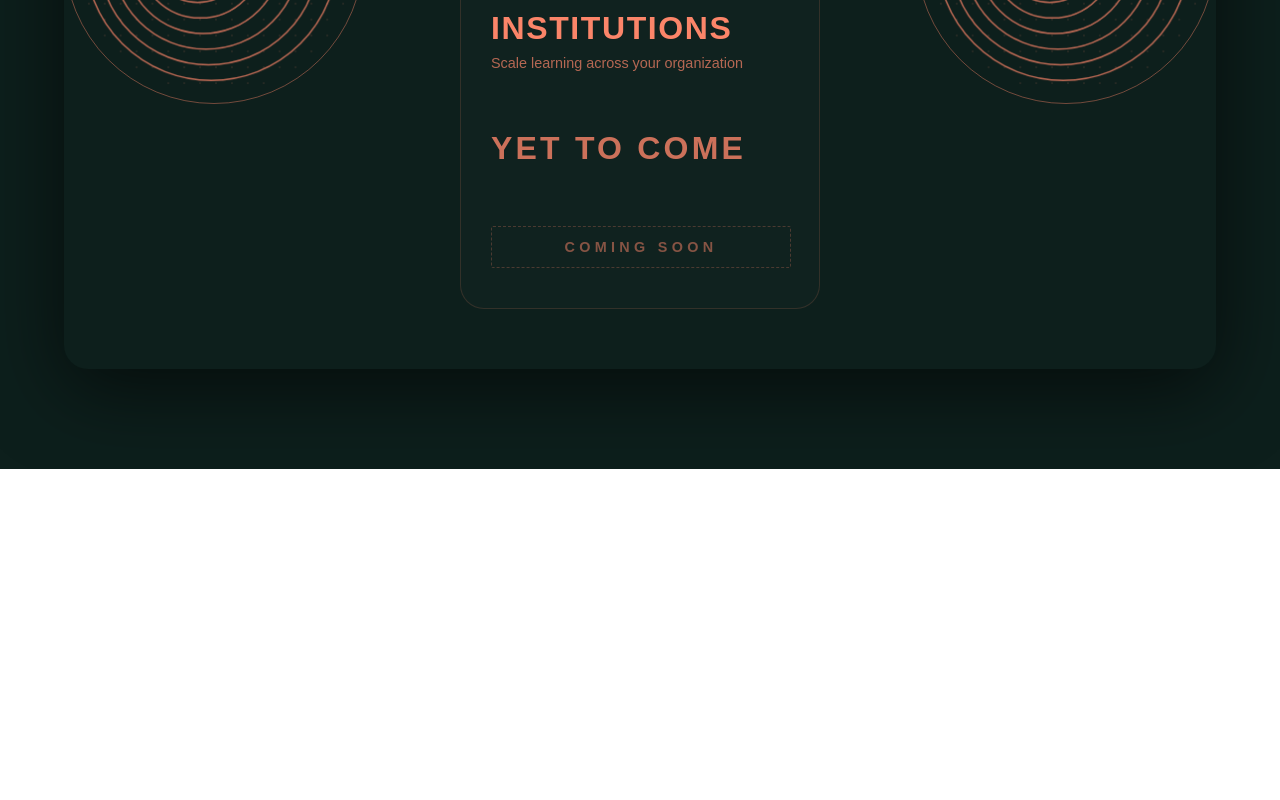
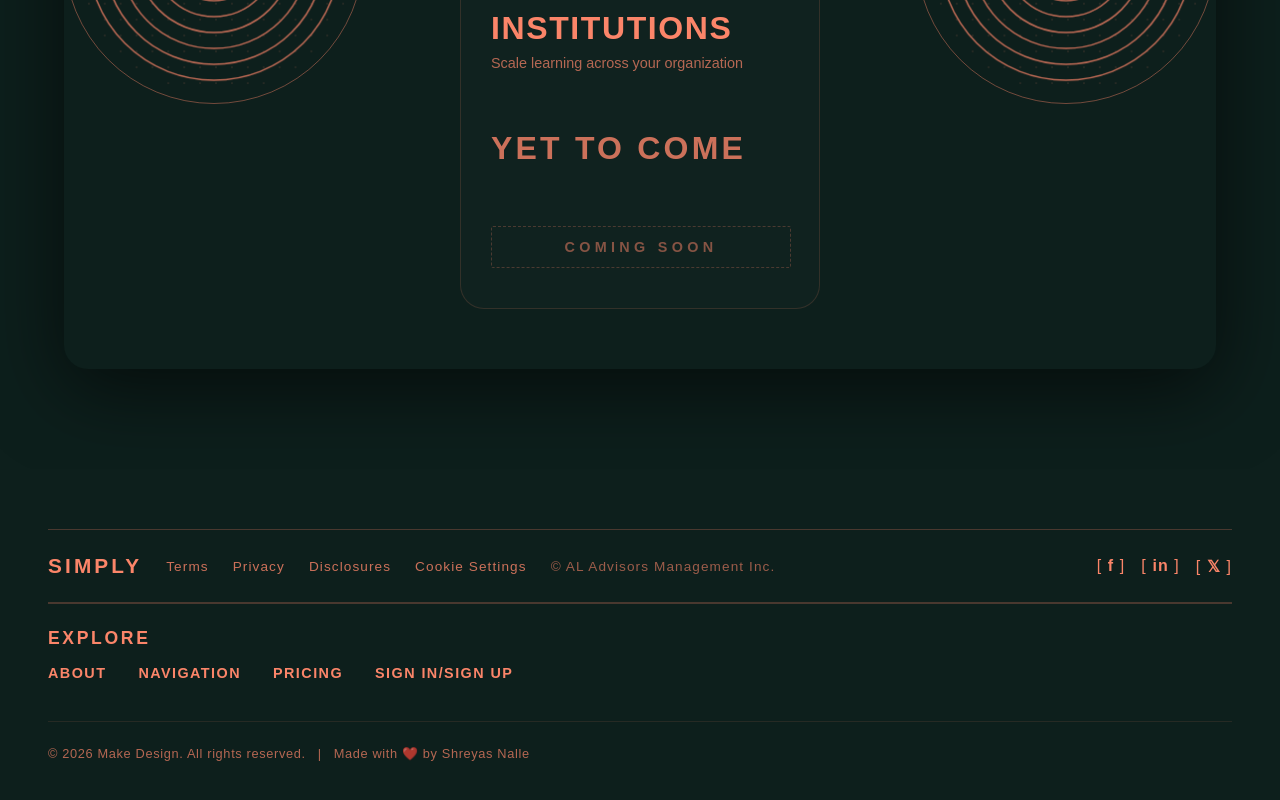
Before and after one commit to Shreyasnalle/RAG_Learning_Assistant, a React app in the folder frontend/frontend_code/: page / in a window 1280 px wide. Shown: the part 2606-3406 px from the top of the page. Before the commit the page ends 3075 px from the top, so only its background shows below. Built offline with nearby package versions, Linux system fonts and the light colour scheme; the HTML template or start-up script is replaced by a standard one.

Commit message:
landing page done

```diff
--- a/frontend/frontend_code/pages/landing_page.jsx
+++ b/frontend/frontend_code/pages/landing_page.jsx
@@ -17,7 +17,6 @@ const PricingVisual = () => {
     const homeY = height / 2;
 
     let ball = { x: homeX, y: homeY, targetX: homeX, targetY: homeY };
-    let time = 0;
 
     const handleMouseMove = (e) => {
       const rect = canvas.getBoundingClientRect();
@@ -44,9 +43,8 @@ const PricingVisual = () => {
     const draw = () => {
       ctx.clearRect(0, 0, width, height);
 
-      ball.x += (ball.targetX - ball.x) * 0.1;
-      ball.y += (ball.targetY - ball.y) * 0.1;
-      time += 0.025; // Control animation speed
+      ball.x += (ball.targetX - ball.x) * 0.5;
+      ball.y += (ball.targetY - ball.y) * 0.5;
 
       // Draw background dot grid inside the circular bounds
       ctx.fillStyle = 'rgba(251, 133, 105, 0.15)';
@@ -67,17 +65,13 @@ const PricingVisual = () => {
       const baseRadius = 15;
       const spacing = 16;
 
-      // Orbit offset for the wave effect
-      const orbitX = Math.cos(time) * 22;
-      const orbitY = Math.sin(time) * 22;
-
       for (let i = numCircles - 1; i >= 0; i--) {
         const radius = baseRadius + i * spacing;
         const factor = (numCircles - i) / numCircles; // Inner circles offset more
 
-        // Combine mouse displacement and the rolling orbit wave
-        const cx = homeX + (ball.x - homeX) * factor + orbitX * factor;
-        const cy = homeY + (ball.y - homeY) * factor + orbitY * factor;
+        // Offset circles only in the direction of the mouse displacement
+        const cx = homeX + (ball.x - homeX) * factor;
+        const cy = homeY + (ball.y - homeY) * factor;
 
         ctx.beginPath();
         ctx.arc(cx, cy, radius, 0, Math.PI * 2);
@@ -651,6 +645,92 @@ export default function LandingPage() {
 
         </div>
       </section>
+
+      {/* Footer Section */}
+      <footer style={{
+        position: 'relative',
+        zIndex: 5,
+        width: '100%',
+        backgroundColor: '#0d1f1c',
+        padding: '60px 48px 40px 48px',
+        boxSizing: 'border-box',
+        color: '#fb8569',
+        fontFamily: '"Satoshi", sans-serif',
+      }}>
+        {/* Top border bar */}
+        <div style={{ height: '1.5px', backgroundColor: 'rgba(251, 133, 105, 0.25)', width: '100%', marginBottom: '24px' }} />
+
+        {/* First Row: Brand, terms, socials */}
+        <div style={{
+          display: 'flex',
+          justifyContent: 'space-between',
+          alignItems: 'center',
+          flexWrap: 'wrap',
+          gap: '20px',
+          fontSize: '0.85rem',
+          fontWeight: '500',
+          letterSpacing: '0.08em'
+        }}>
+          <div style={{ display: 'flex', alignItems: 'center', gap: '24px', flexWrap: 'wrap' }}>
+            <span style={{ fontSize: '1.3rem', fontWeight: '800', letterSpacing: '0.15em' }}>SIMPLY</span>
+            <a href="#" style={{ color: 'inherit', textDecoration: 'none', opacity: 0.8 }}>Terms</a>
+            <a href="#" style={{ color: 'inherit', textDecoration: 'none', opacity: 0.8 }}>Privacy</a>
+            <a href="#" style={{ color: 'inherit', textDecoration: 'none', opacity: 0.8 }}>Disclosures</a>
+            <a href="#" style={{ color: 'inherit', textDecoration: 'none', opacity: 0.8 }}>Cookie Settings</a>
+            <span style={{ opacity: 0.6 }}>© AL Advisors Management Inc.</span>
+          </div>
+
+          {/* Social Links styled like reference brackets */}
+          <div style={{ display: 'flex', gap: '16px' }}>
+            <a href="#" style={{ color: 'inherit', textDecoration: 'none', fontSize: '1rem' }}>
+              <span>[ </span>
+              <span style={{ fontWeight: 'bold' }}>f</span>
+              <span> ]</span>
+            </a>
+            <a href="#" style={{ color: 'inherit', textDecoration: 'none', fontSize: '1rem' }}>
+              <span>[ </span>
+              <span style={{ fontWeight: 'bold' }}>in</span>
+              <span> ]</span>
+            </a>
+            <a href="#" style={{ color: 'inherit', textDecoration: 'none', fontSize: '1rem' }}>
+              <span>[ </span>
+              <span style={{ fontWeight: 'bold' }}>𝕏</span>
+              <span> ]</span>
+            </a>
+          </div>
+        </div>
+
+        {/* Middle border bar */}
+        <div style={{ height: '1.5px', backgroundColor: 'rgba(251, 133, 105, 0.25)', width: '100%', margin: '24px 0' }} />
+
+        {/* Explore Section */}
+        <div style={{ textAlign: 'left', marginBottom: '40px' }}>
+          <h4 style={{ fontSize: '1.1rem', fontWeight: '700', letterSpacing: '0.15em', textTransform: 'uppercase', margin: '0 0 16px 0' }}>Explore</h4>
+          <div style={{ display: 'flex', gap: '32px', flexWrap: 'wrap', fontSize: '0.9rem', fontWeight: '600', letterSpacing: '0.1em' }}>
+            <a href="#about" style={{ color: 'inherit', textDecoration: 'none' }}>ABOUT</a>
+            <a href="#navigation" style={{ color: 'inherit', textDecoration: 'none' }}>NAVIGATION</a>
+            <a href="#pricing" style={{ color: 'inherit', textDecoration: 'none' }}>PRICING</a>
+            <a href="#signup" style={{ color: 'inherit', textDecoration: 'none' }}>SIGN IN/SIGN UP</a>
+          </div>
+        </div>
+
+        {/* Very thin separator line */}
+        <div style={{ height: '1px', backgroundColor: 'rgba(251, 133, 105, 0.1)', width: '100%', marginBottom: '24px' }} />
+
+        {/* Copyright & Made with love Row */}
+        <div style={{
+          display: 'flex',
+          justifyContent: 'flex-start',
+          alignItems: 'center',
+          fontSize: '0.8rem',
+          opacity: 0.7,
+          letterSpacing: '0.05em'
+        }}>
+          <span>© 2026 Make Design. All rights reserved.</span>
+          <span style={{ margin: '0 12px' }}>|</span>
+          <span>Made with <span style={{ color: '#ff3b30' }}>❤️</span> by Shreyas Nalle</span>
+        </div>
+      </footer>
     </div>
   );
 }
```
